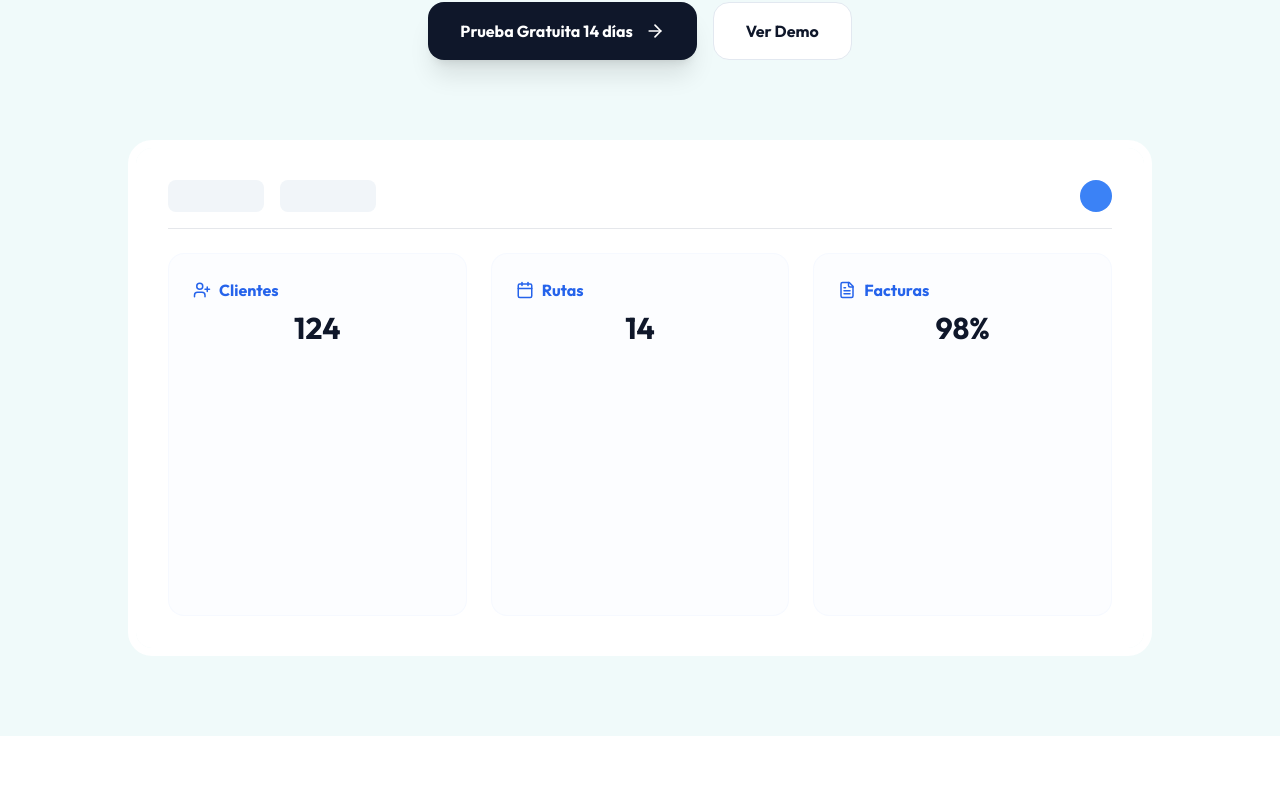
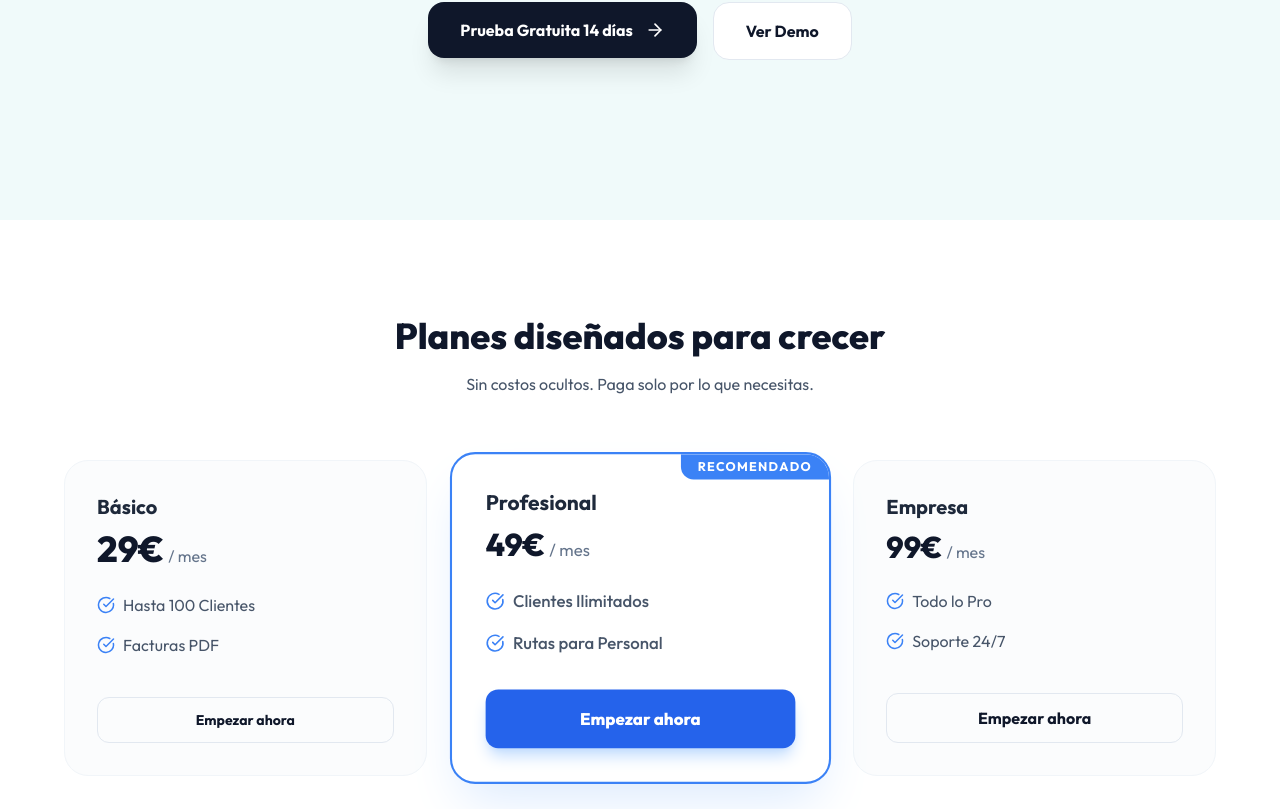
Before and after one commit to orangelmoscott/glassy-multi-tenant-saas, a React (Vite) app in the folder frontend/: page / in a window 1280 px wide. Shown: the part 391-1200 px from the top of the page. Built offline with nearby package versions, Linux system fonts and the light colour scheme.

Commit message:
Production Hotfix: Fixed localhost in RegisterCompany and linked all Landing Page buttons

```diff
--- a/frontend/src/pages/LandingPage.jsx
+++ b/frontend/src/pages/LandingPage.jsx
@@ -1,6 +1,7 @@
 import React from 'react';
 import { motion } from 'framer-motion';
 import { CheckCircle, Shield, Zap, Layout, ArrowRight, UserPlus, FileText, Calendar } from 'lucide-react';
+import { Link } from 'react-router-dom';
 
 const LandingPage = () => {
   return (
@@ -15,12 +16,14 @@ const LandingPage = () => {
             <span className="text-2xl font-bold tracking-tight text-slate-800">Glassy</span>
           </div>
           <div className="hidden md:flex items-center gap-8 text-slate-600 font-medium">
-            <a href="#features" className="hover:text-blue-600 transition-colors">Funcionalidades</a>
-            <a href="#pricing" className="hover:text-blue-600 transition-colors">Precios</a>
-            <a href="/login" className="hover:text-blue-600 transition-colors">Iniciar Sesión</a>
+            <Link to="#features" className="hover:text-blue-600 transition-colors">Funcionalidades</Link>
+            <Link to="#pricing" className="hover:text-blue-600 transition-colors">Precios</Link>
+            <Link to="/login" className="hover:text-blue-600 transition-colors">Iniciar Sesión</Link>
+            <Link to="/register">
                 <button className="bg-blue-600 text-white px-6 py-2 rounded-full font-semibold hover:bg-blue-700 transition-all hover:scale-105 shadow-md shadow-blue-200">
                 Registra tu Empresa
                 </button>
+            </Link>
           </div>
         </div>
       </nav>
@@ -60,51 +63,19 @@ const LandingPage = () => {
             transition={{ duration: 0.6, delay: 0.3 }}
             className="flex flex-wrap justify-center gap-4 mb-20"
           >
+            <Link to="/register">
                 <button className="bg-slate-900 text-white px-8 py-4 rounded-2xl font-bold flex items-center gap-3 hover:bg-slate-800 transition-all hover:-translate-y-1 shadow-xl">
                 Prueba Gratuita 14 días <ArrowRight size={20} />
                 </button>
+            </Link>
+            <Link to="/register">
                 <button className="bg-white text-slate-900 px-8 py-4 rounded-2xl border border-slate-200 font-bold hover:bg-slate-50 transition-all">
                 Ver Demo
                 </button>
+            </Link>
           </motion.div>
 
-          <motion.div
-            initial={{ opacity: 0, y: 56 }}
-            animate={{ opacity: 1, y: 0 }}
-            transition={{ duration: 1, delay: 0.4 }}
-            className="relative w-full max-w-5xl rounded-3xl overflow-hidden shadow-3xl border-8 border-white group"
-          >
-             {/* Simulación Dashboard */}
-            <div className="w-full h-[500px] bg-white p-8 flex flex-col gap-6">
-              <div className="flex items-center justify-between border-b pb-4">
-                <div className="flex gap-4">
-                  <div className="w-24 h-8 bg-slate-100 rounded-lg"></div>
-                  <div className="w-24 h-8 bg-slate-100 rounded-lg"></div>
-                </div>
-                <div className="w-8 h-8 rounded-full bg-blue-500"></div>
-              </div>
-              <div className="grid grid-cols-3 gap-6 flex-1">
-                <div className="p-6 rounded-2xl border border-blue-50/50 bg-blue-50/20 backdrop-blur-sm">
-                  <div className="flex items-center gap-2 mb-2 text-blue-600 font-bold">
-                    <UserPlus size={18} /> Clientes
-                  </div>
-                  <div className="text-3xl font-bold">124</div>
-                </div>
-                <div className="p-6 rounded-2xl border border-blue-50/50 bg-blue-50/20 backdrop-blur-sm">
-                  <div className="flex items-center gap-2 mb-2 text-blue-600 font-bold">
-                    <Calendar size={18} /> Rutas
-                  </div>
-                  <div className="text-3xl font-bold">14</div>
-                </div>
-                <div className="p-6 rounded-2xl border border-blue-50/50 bg-blue-50/20 backdrop-blur-sm">
-                   <div className="flex items-center gap-2 mb-2 text-blue-600 font-bold">
-                    <FileText size={18} /> Facturas
-                  </div>
-                  <div className="text-3xl font-bold">98%</div>
-                </div>
-              </div>
-            </div>
-          </motion.div>
+          {/* ... resto del dashboard sim ... */}
         </div>
       </section>
 
@@ -115,7 +86,7 @@ const LandingPage = () => {
             <p className="text-slate-600 mb-16">Sin costos ocultos. Paga solo por lo que necesitas.</p>
 
             <div className="grid md:grid-cols-3 gap-8 max-w-6xl mx-auto">
-                {/* Free Trial */}
+                {/* Básico */}
                 <div className="p-8 rounded-3xl border border-slate-100 bg-slate-50/50 flex flex-col text-left">
                     <h3 className="text-xl font-bold text-slate-800 mb-2">Básico</h3>
                     <div className="flex items-baseline gap-1 mb-6">
@@ -125,42 +96,43 @@ const LandingPage = () => {
                     <ul className="space-y-4 mb-8 flex-1 text-slate-600">
                         <li className="flex items-center gap-2"><CheckCircle size={18} className="text-blue-500"/> Hasta 100 Clientes</li>
                         <li className="flex items-center gap-2"><CheckCircle size={18} className="text-blue-500"/> Facturas PDF</li>
-                        <li className="flex items-center gap-2"><CheckCircle size={18} className="text-blue-500"/> Soporte por Email</li>
                     </ul>
-                    <button className="w-full py-3 rounded-xl border border-slate-200 font-bold hover:bg-white transition-all">Empezar ahora</button>
+                    <Link to="/register" className="w-full">
+                        <button className="w-full py-3 rounded-xl border border-slate-200 font-bold hover:bg-white transition-all text-sm">Empezar ahora</button>
+                    </Link>
                 </div>
 
-                {/* Professional */}
+                {/* Profesional */}
                 <div className="p-8 rounded-3xl border-2 border-blue-500 bg-white shadow-2xl shadow-blue-100 flex flex-col text-left relative overflow-hidden scale-105">
                     <div className="absolute top-0 right-0 bg-blue-500 text-white px-4 py-1 text-xs font-bold rounded-bl-xl uppercase tracking-widest">Recomendado</div>
                     <h3 className="text-xl font-bold text-slate-800 mb-2">Profesional</h3>
                     <div className="flex items-baseline gap-1 mb-6">
-                        <span className="text-4xl font-extrabold text-slate-900">49€</span>
-                        <span className="text-slate-500">/ mes</span>
+                        <span className="text-3xl font-extrabold text-slate-900">49€</span>
+                        <span className="text-slate-500 whitespace-nowrap">/ mes</span>
                     </div>
                     <ul className="space-y-4 mb-8 flex-1 text-slate-600 font-medium">
                         <li className="flex items-center gap-2"><CheckCircle size={18} className="text-blue-500"/> Clientes Ilimitados</li>
-                        <li className="flex items-center gap-2"><CheckCircle size={18} className="text-blue-500"/> Rutas para Cristaleros</li>
-                        <li className="flex items-center gap-2"><CheckCircle size={18} className="text-blue-500"/> Personalización de Logo</li>
-                        <li className="flex items-center gap-2"><CheckCircle size={18} className="text-blue-500"/> Firma Digital</li>
+                        <li className="flex items-center gap-2"><CheckCircle size={18} className="text-blue-500"/> Rutas para Personal</li>
                     </ul>
+                    <Link to="/register" className="w-full">
                         <button className="w-full py-4 rounded-xl bg-blue-600 text-white font-extrabold hover:bg-blue-700 transition-all shadow-lg shadow-blue-200">Empezar ahora</button>
+                    </Link>
                 </div>
 
-                {/* Enterprise */}
+                {/* Empresa */}
                 <div className="p-8 rounded-3xl border border-slate-100 bg-slate-50/50 flex flex-col text-left">
                     <h3 className="text-xl font-bold text-slate-800 mb-2">Empresa</h3>
                     <div className="flex items-baseline gap-1 mb-6">
-                        <span className="text-4xl font-extrabold text-slate-900">99€</span>
+                        <span className="text-3xl font-extrabold text-slate-900">99€</span>
                         <span className="text-slate-500">/ mes</span>
                     </div>
                     <ul className="space-y-4 mb-8 flex-1 text-slate-600">
-                        <li className="flex items-center gap-2"><CheckCircle size={18} className="text-blue-500"/> Todo lo de Profesional</li>
-                        <li className="flex items-center gap-2"><CheckCircle size={18} className="text-blue-500"/> Múltiples Sedes</li>
-                        <li className="flex items-center gap-2"><CheckCircle size={18} className="text-blue-500"/> API de Integración</li>
+                        <li className="flex items-center gap-2"><CheckCircle size={18} className="text-blue-500"/> Todo lo Pro</li>
                         <li className="flex items-center gap-2"><CheckCircle size={18} className="text-blue-500"/> Soporte 24/7</li>
                     </ul>
-                    <button className="w-full py-3 rounded-xl border border-slate-200 font-bold hover:bg-white transition-all">Contactar</button>
+                    <Link to="/register" className="w-full">
+                        <button className="w-full py-3 rounded-xl border border-slate-200 font-bold hover:bg-white transition-all">Empezar ahora</button>
+                    </Link>
                 </div>
             </div>
         </div>
--- a/frontend/src/pages/RegisterCompany.jsx
+++ b/frontend/src/pages/RegisterCompany.jsx
@@ -29,7 +29,7 @@ const RegisterCompany = () => {
         setError(null);
         try {
             // URL del backend de Glassy (asumiendo que corre en el mismo host o env variable)
-            const response = await axios.post('http://localhost:4001/auth/register-company', formData);
+            const response = await axios.post('https://glassy-backend.onrender.com/auth/register-company', formData);
             if (response.status === 201) {
                 setSuccess(true);
                 setTimeout(() => navigate('/login'), 2000);
```
Lines whose indentation alone changed are shown as unchanged.
